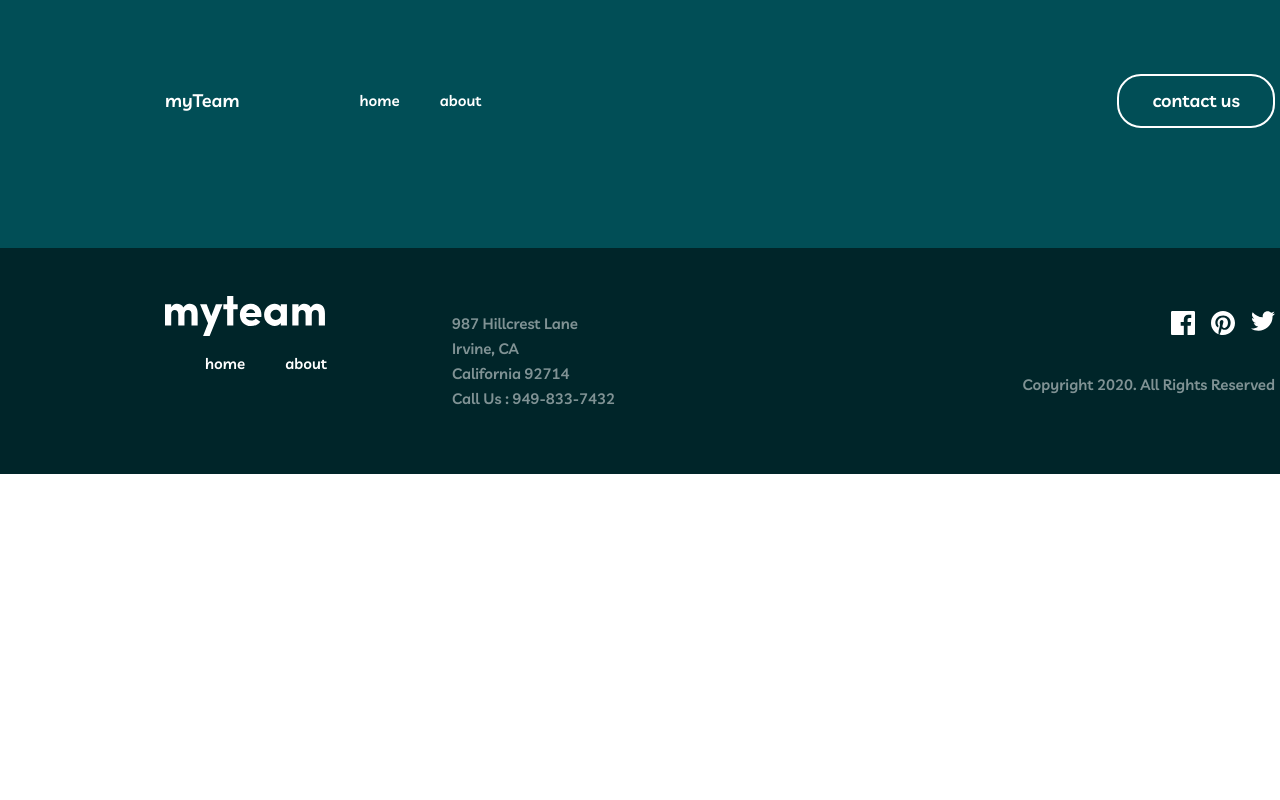
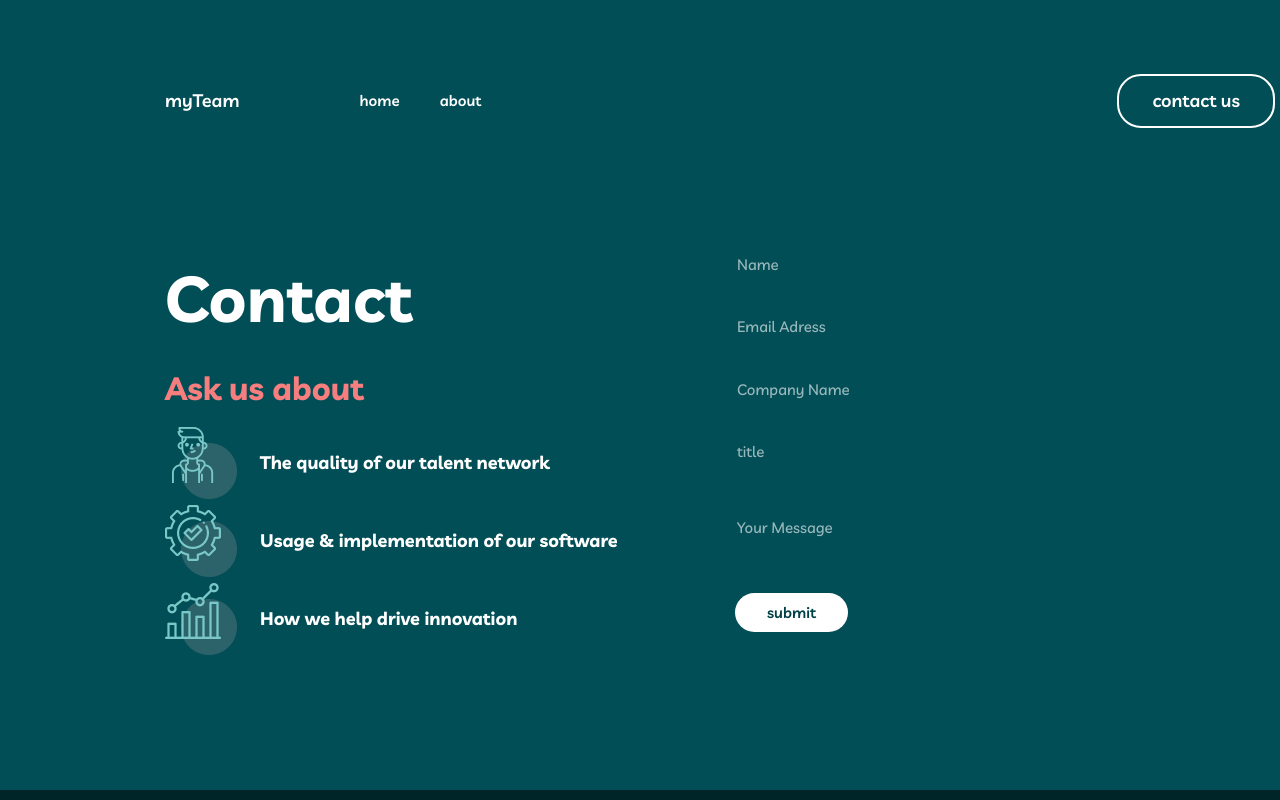
Before and after one commit to davronbekanvarov23/figma, a plain HTML site: page pages/contact.html in a window 1280 px wide. Shown: the top 800 px of the page. Drawn offline with Linux system fonts and the light colour scheme; files whose address does not match are found by name.

Commit message:
form added

```diff
--- a/css/contact.css
+++ b/css/contact.css
@@ -0,0 +1,80 @@
+.hero {
+  background-color: var(--Midnight-Green);
+  padding-bottom: 120px;
+}
+
+.hero__content {
+  display: flex;
+  gap: 30px;
+}
+.card__left {
+}
+.title {
+  font-size: 64px;
+  margin-bottom: 16px;
+}
+.card__left__description {
+  h2 {
+    font-size: 32px;
+    line-height: 48px;
+    color: var(--Light-Coral);
+  }
+}
+.card__left-list {
+  display: flex;
+  flex-direction: column;
+
+  gap: 6px;
+  padding-left: 0;
+}
+.card__left-item {
+  display: flex;
+  align-items: center;
+  gap: 23px;
+  width: 540px;
+}
+.card__right {
+  width: 542px;
+}
+
+.btn-submit {
+  background-color: var(--White);
+  border-radius: 24px;
+  border: 0;
+  padding: 11px 32px;
+  color: var(--Deep-Jungle-Green);
+  font-weight: 600;
+}
+
+form {
+  width: 542px;
+}
+label {
+  display: block;
+  margin-bottom: 4px;
+}
+.form-control {
+  cursor: pointer;
+  margin-bottom: 25px;
+  &:hover ::placeholder {
+    color: var(--Light-Coral);
+  }
+
+  input {
+    margin-bottom: 15px;
+    width: 38rem;
+    border: 0;
+    opacity: 1;
+    color: var(--White);
+    background-color: transparent;
+    &::placeholder {
+      color: var(--White);
+      opacity: 0.6;
+    }
+  }
+}
+.Message-control {
+  input {
+    height: 50px;
+  }
+}
--- a/css/global.css
+++ b/css/global.css
@@ -23,6 +23,10 @@
   outline: 2px dotted var(--White);
   outline-offset: 4px;
 }
+#active {
+  text-decoration: underline;
+}
+
 a {
   text-decoration: none;
 }
--- a/pages/contact.html
+++ b/pages/contact.html
@@ -32,7 +32,82 @@
     <!-- HEADER END -->
 
     <!-- MAIN START -->
-
+    <section class="hero container">
+      <div class="hero__content">
+        <div class="card__left">
+          <h1 class="title">Contact</h1>
+          <div class="card__left__description">
+            <h2>Ask us about</h2>
+            <ul class="card__left-list">
+              <li class="card__left-item">
+                <img src="../images/man.png" alt="" width="72" height="72" />
+                <h3>The quality of our talent network</h3>
+              </li>
+              <li class="card__left-item">
+                <img
+                  src="../images/setting.png"
+                  alt=""
+                  width="72"
+                  height="72"
+                />
+                <h3>Usage & implementation of our software</h3>
+              </li>
+              <li class="card__left-item">
+                <img
+                  src="../images/improve.png"
+                  alt=""
+                  width="72"
+                  height="72"
+                />
+                <h3>How we help drive innovation</h3>
+              </li>
+            </ul>
+          </div>
+        </div>
+        <div class="card__right">
+          <form action="https://echo.htmlacademy.ru" method="post">
+            <div class="form-control">
+              <label for="name"></label>
+              <input name="Name" id="name" type="text" placeholder="Name" />
+            </div>
+            <div class="form-control">
+              <label for="email"></label>
+              <input
+                name="Email"
+                id="email"
+                type="email"
+                placeholder="Email Adress"
+              />
+            </div>
+            <div class="form-control">
+              <label for="company_name"></label>
+              <input
+                name="company_name"
+                id="company_name"
+                type="text"
+                placeholder="Company Name"
+              />
+            </div>
+            <div class="form-control">
+              <label for="title"></label>
+              <input name="title" id="title" type="text" placeholder="title" />
+            </div>
+            <div class="form-control Message-control">
+              <label for="message"></label>
+              <input
+                name="message"
+                id="message"
+                type="text"
+                placeholder="Your Message"
+              />
+            </div>
+            <button class=" btn-submit " type="submit">
+              submit
+            </button>
+          </form>
+        </div>
+      </div>
+    </section>
     <!-- MAIN END -->
 
     <!-- FOOTER START -->
```
